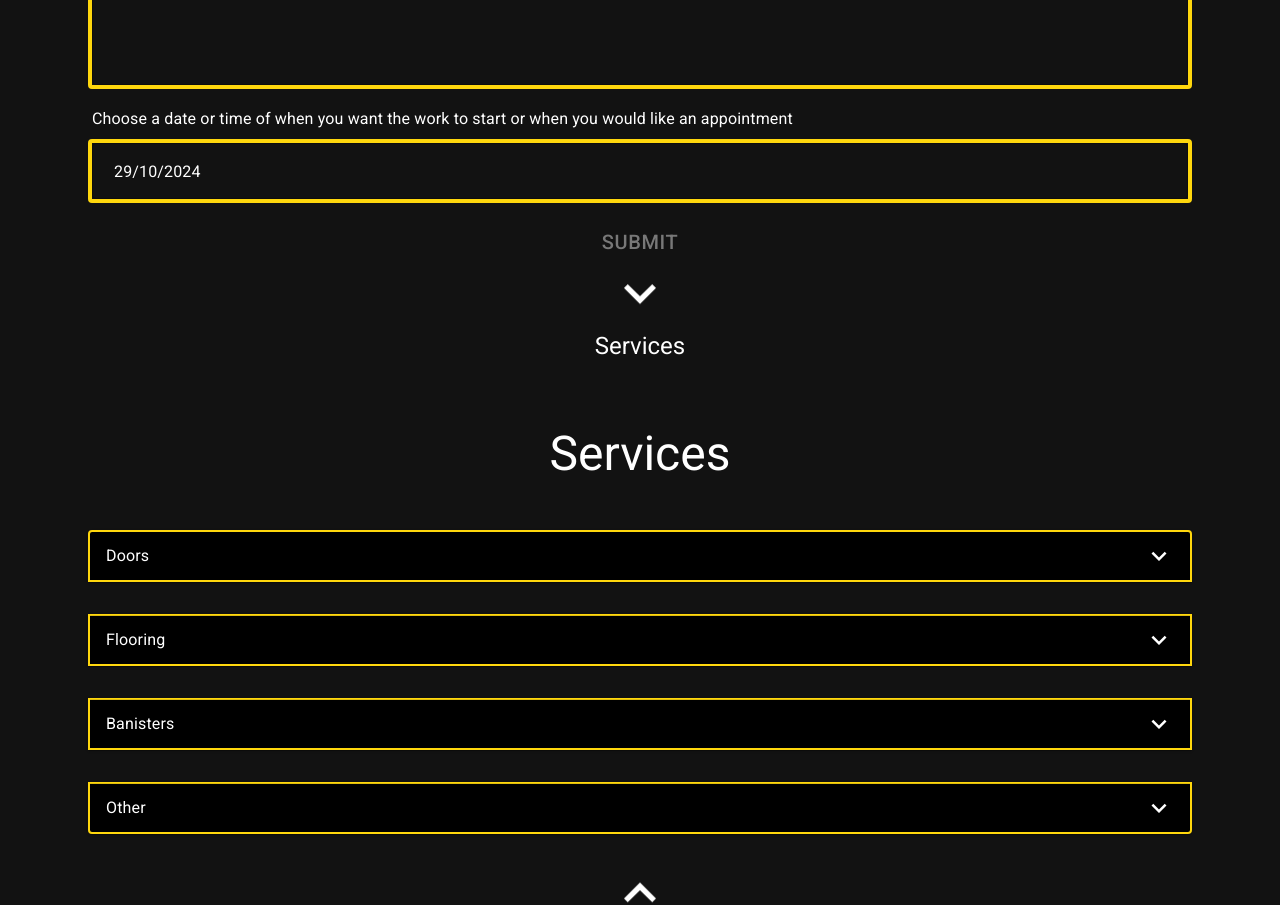
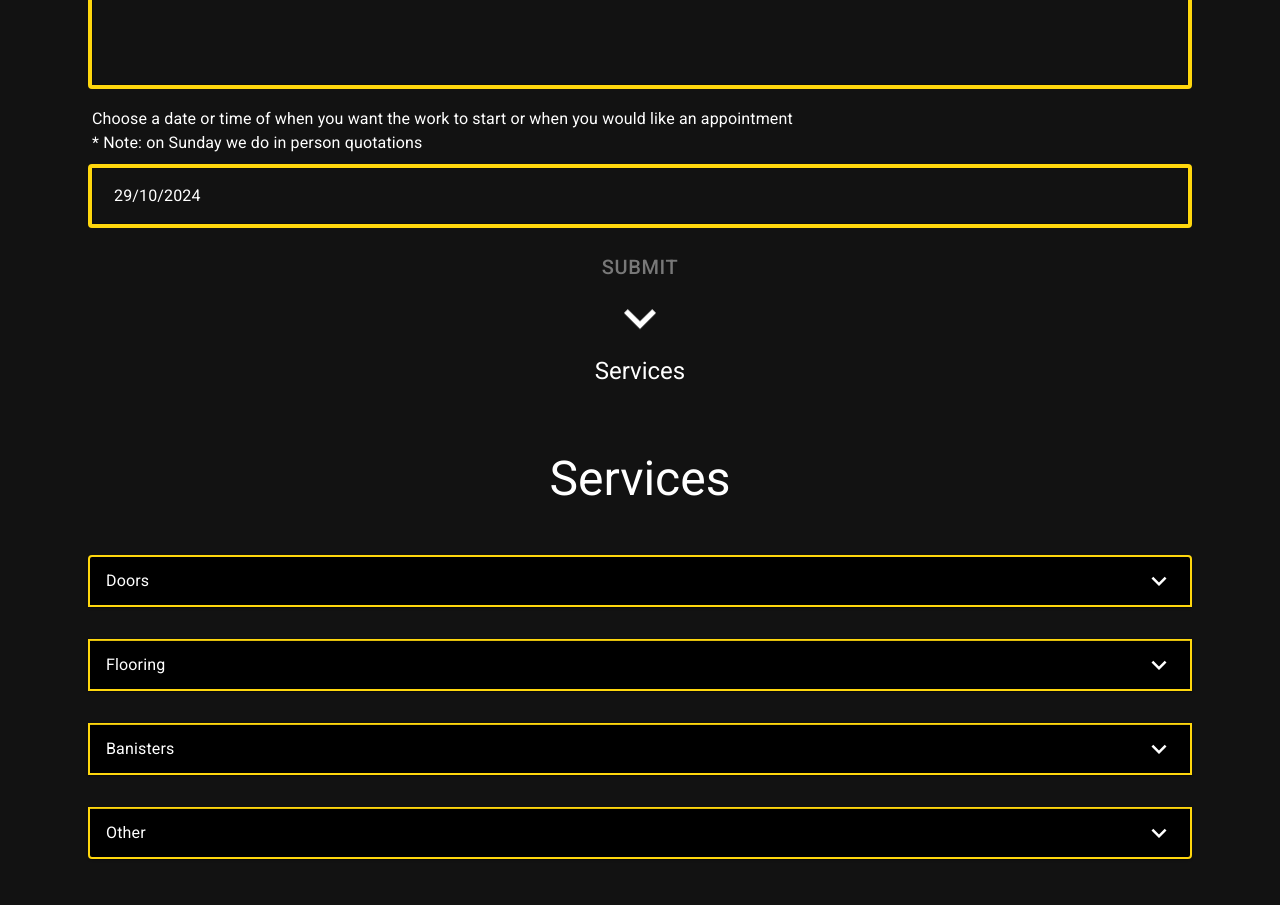
Before and after one commit to taldav8598/LisgoConstructionLtdWebsite, a React (Vite) app in the folder client/: page / in a window 1280 px wide. Shown: the part 1641-2546 px from the top of the page. Built offline with nearby package versions, Linux system fonts and the light colour scheme; no server answers.

Commit message:
fix: mask-type error changed to maskType

```diff
--- a/client/src/EnquireNow.jsx
+++ b/client/src/EnquireNow.jsx
@@ -24,7 +24,6 @@ import "./EnquireNow.css";
 
 const theme = createTheme({
   palette: {
-    // mode: "dark",
     text: {
       primary: "#fff",
       secondary: "#fff",
@@ -115,6 +114,7 @@ export default function EnquireNow() {
   const [validPostcode, setValidPostcode] = useState(true);
 
   // RFC 3339 format
+  console.log("dateLists", dateLists);
 
   const days = {
     0: "Sunday",
@@ -165,7 +165,7 @@ export default function EnquireNow() {
   };
   useEffect(() => {
     dateFormatting();
-  }, []);
+  });
 
   const disabledDates = (date) => {
     let day = new Date(date["$d"]).getDay();
@@ -192,13 +192,15 @@ export default function EnquireNow() {
     }${date["$D"] < 10 ? "0" + date["$D"] : date["$D"]}`;
 
     if (days[day] === "Sunday") {
-      // If hours available between 9 and 17 change line 196 to -> if (!(hour >= 9 && hour < 17)) {
       if (!(hour >= 9 && hour < 17)) {
         return true;
       } else {
         return false;
       }
     } else {
+      // Previous -> if day is Sunday
+
+      // get the
       let minutes = date["$m"];
 
       if (dateLists.dateObjectList?.dates.includes(Number(formattedDate))) {
@@ -407,6 +409,9 @@ export default function EnquireNow() {
               Choose a date or time of when you want the work to start or when
               you would like an appointment
             </InputLabel>
+            <InputLabel htmlFor="name-input">
+              * Note: on Sunday we do in person quotations
+            </InputLabel>
             <LocalizationProvider dateAdapter={AdapterDayjs}>
               <DemoContainer components={["DateTimePicker"]}>
                 <DemoItem>
--- a/client/src/Home.jsx
+++ b/client/src/Home.jsx
@@ -95,7 +95,7 @@ export default function Home() {
                   x="0"
                   y="0"
                   maskUnits="userSpaceOnUse"
-                  style={{ "mask-type": "alpha" }}
+                  style={{ maskType: "alpha" }}
                 >
                   <circle cx="500" cy="500" r="500" fill="#181818" />
                 </mask>
--- a/client/src/Navigation.jsx
+++ b/client/src/Navigation.jsx
@@ -20,7 +20,7 @@ export default function Navigation() {
             x="0"
             y="0"
             maskUnits="userSpaceOnUse"
-            style={{ "mask-type": "alpha" }}
+            style={{ maskType: "alpha" }}
           >
             <circle cx="500" cy="500" r="500" fill="#181818" />
           </mask>
```
